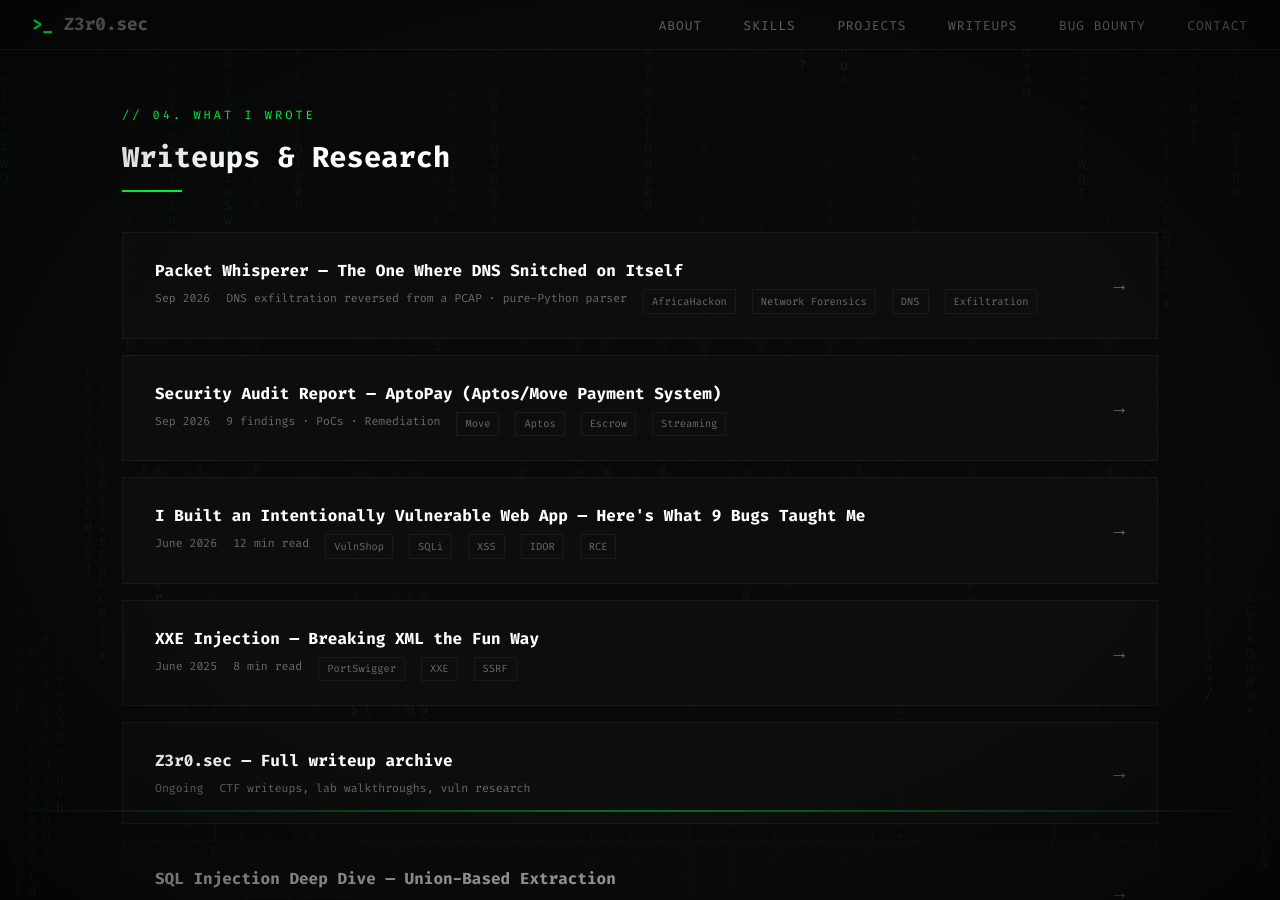
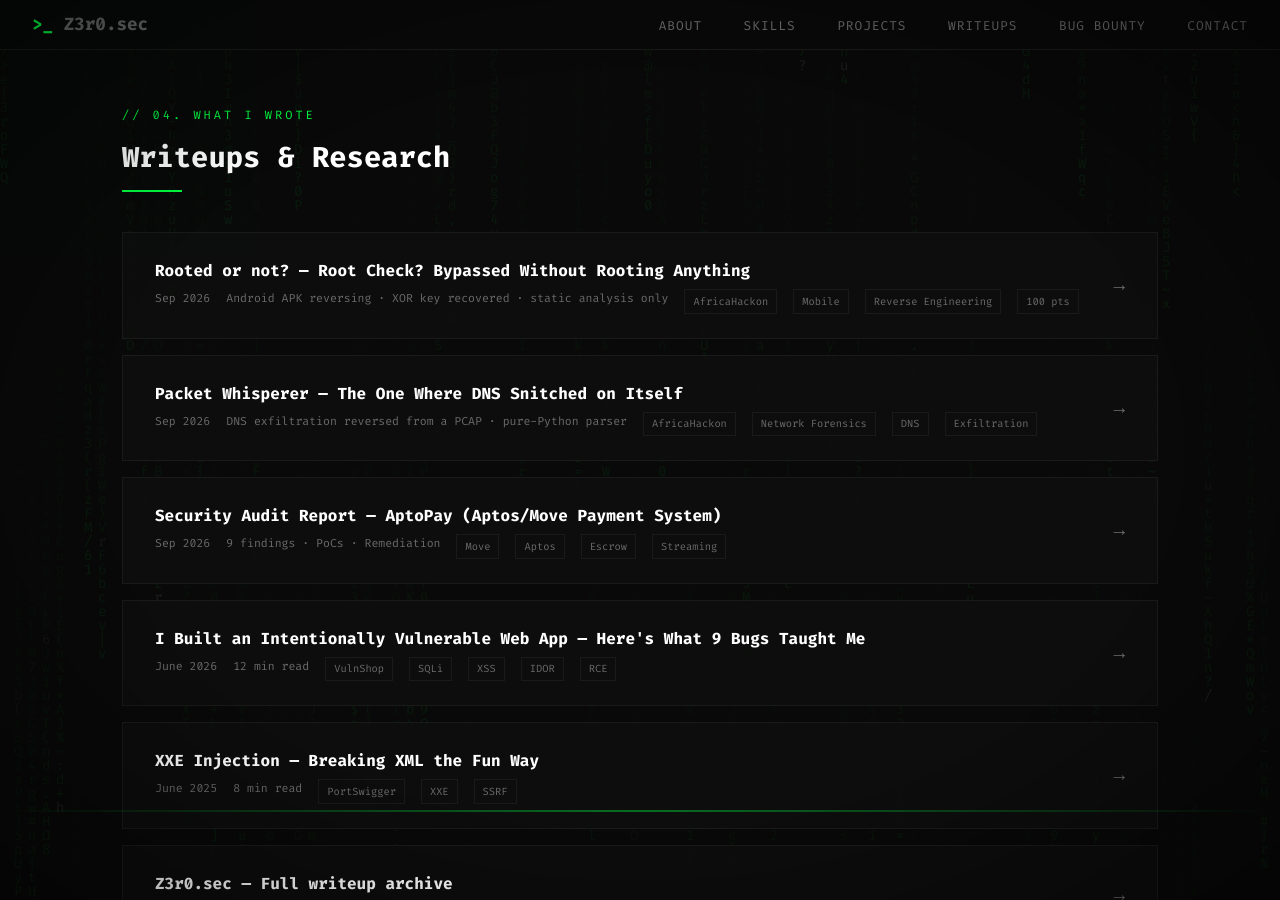
Before and after one commit to Frankie7techy/Frankie7techy.github.io, a Jekyll site: the page built from index.html, in a window 1280 px wide and 900 px high, scrolled down 4353 px. Built offline with Jekyll 4.4.1, drawn with Linux system fonts in a browser that asks for light colours; some of the changed text lies outside the part shown.

Commit message:
feat(portfolio): link Rooted-or-Not writeup in writeups section

```diff
--- a/index.html
+++ b/index.html
@@ -958,6 +958,21 @@ footer .ascii { color: var(--green); margin-bottom: 1rem; font-size: 0.6rem; lin
   </div>
   <div class="writeups-list reveal">
 
+    <a href="https://frankie7techy.github.io/public/posts/africahackon-rooted-or-not/" class="writeup-item" target="_blank">
+      <div class="writeup-info">
+        <h3>Rooted or not? &mdash; Root Check? Bypassed Without Rooting Anything</h3>
+        <div class="writeup-meta">
+          <span>Sep 2026</span>
+          <span>Android APK reversing &middot; XOR key recovered &middot; static analysis only</span>
+          <span class="writeup-tag">AfricaHackon</span>
+          <span class="writeup-tag">Mobile</span>
+          <span class="writeup-tag">Reverse Engineering</span>
+          <span class="writeup-tag">100 pts</span>
+        </div>
+      </div>
+      <span class="writeup-arrow">&rarr;</span>
+    </a>
+
     <a href="https://frankie7techy.github.io/public/posts/packet-whisperer-dns-exfiltration/" class="writeup-item" target="_blank">
       <div class="writeup-info">
         <h3>Packet Whisperer &mdash; The One Where DNS Snitched on Itself</h3>
@@ -1204,10 +1219,10 @@ footer .ascii { color: var(--green); margin-bottom: 1rem; font-size: 0.6rem; lin
       <h3>GitHub</h3>
       <p>@Frankie7techy</p>
     </a>
-    <a href="https://linkedin.com/in/fran-ngaruiya" target="_blank" class="contact-card">
+    <a href="https://www.linkedin.com/in/frank-ngaruiya-b1464430b" target="_blank" class="contact-card">
       <div class="icon">&#9742;</div>
       <h3>LinkedIn</h3>
-      <p>fran ngaruiya</p>
+      <p>Frank Ngaruiya</p>
     </a>
     <a href="tel:+254715664868" class="contact-card">
       <div class="icon">&#9742;</div>
```
